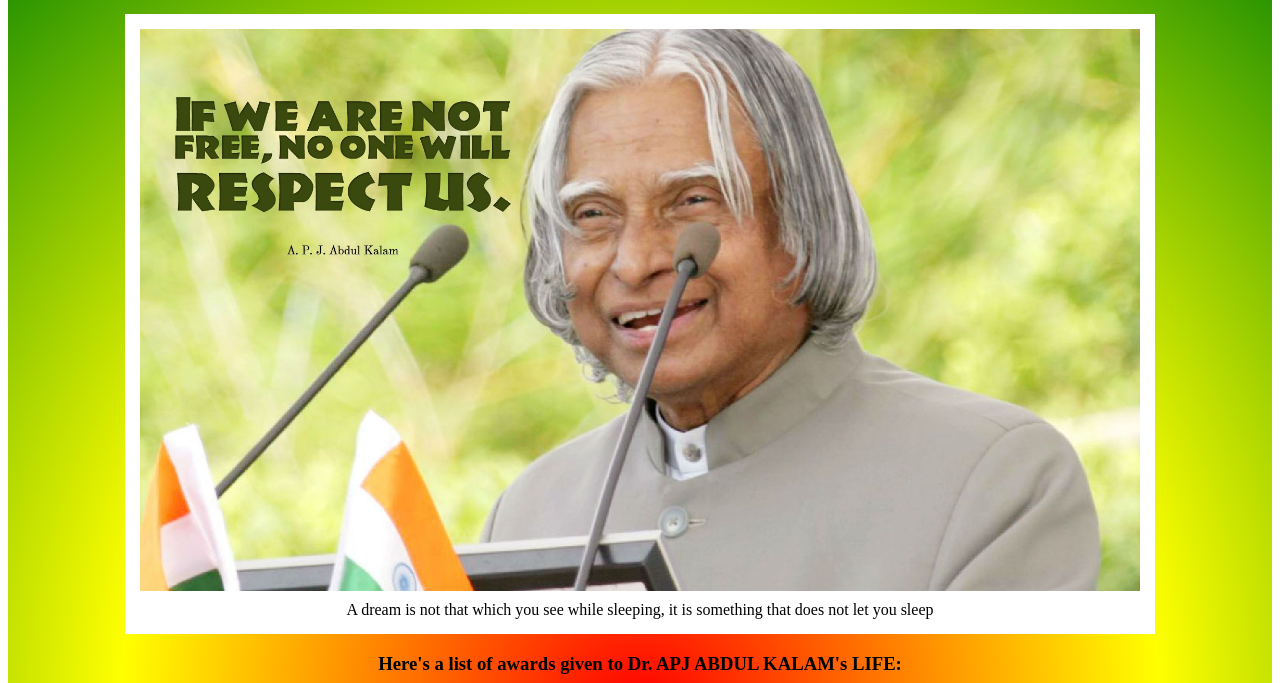
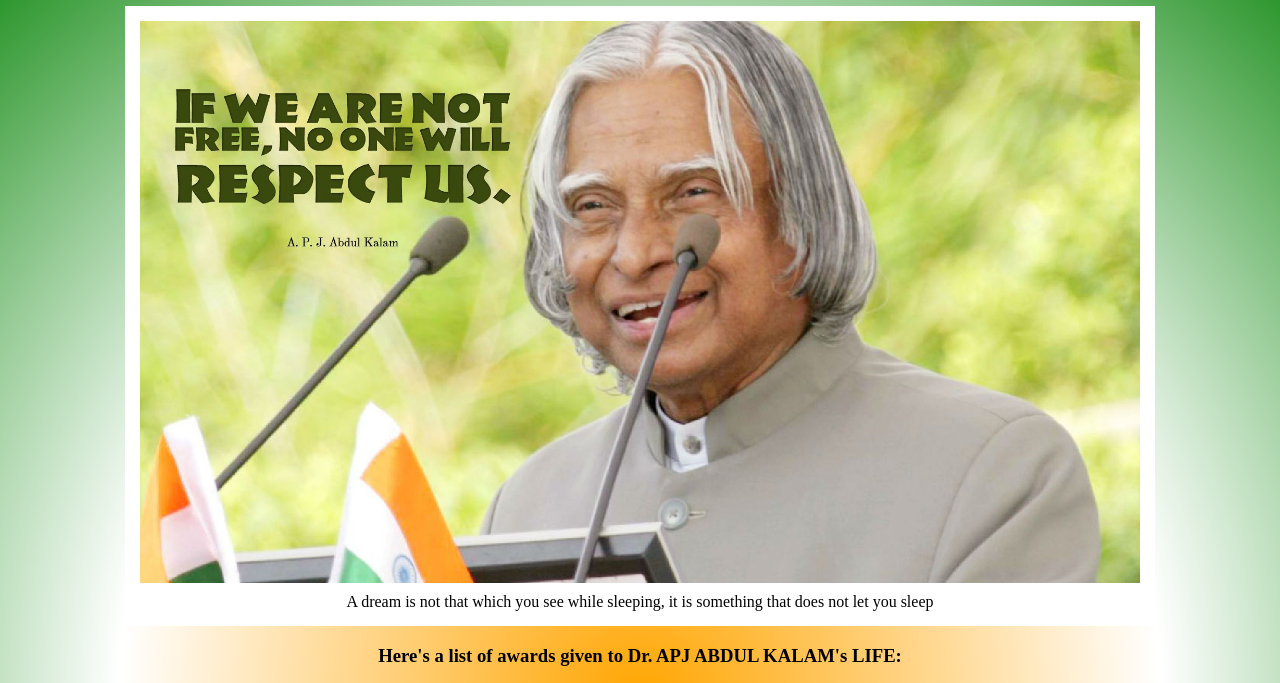
Before and after one commit to Suraj-199/tribute-page, a plain HTML site: page index.html in a window 1280 px wide. Shown: the part 123-806 px from the top of the page. Drawn offline with Linux system fonts and the light colour scheme.

Commit message:
Update style.css

```diff
--- a/style.css
+++ b/style.css
@@ -7,6 +7,10 @@ html{
 	padding: 0;
 	margin: 0;
 	box-sizing: border-box;
+}
+body{
+	margin: 0;
+	padding: 0;
 }
 section{
 	min-height: 100vh;
@@ -22,7 +26,7 @@ section{
 	max-width: 100%;
 	max-height: 100%;
 	padding: 15px;
-	background-image: radial-gradient(circle, red, yellow, green);
+	background-image: radial-gradient(circle,orange,white, green);
 	border-radius: 5px;
 }
 #grad {
```
